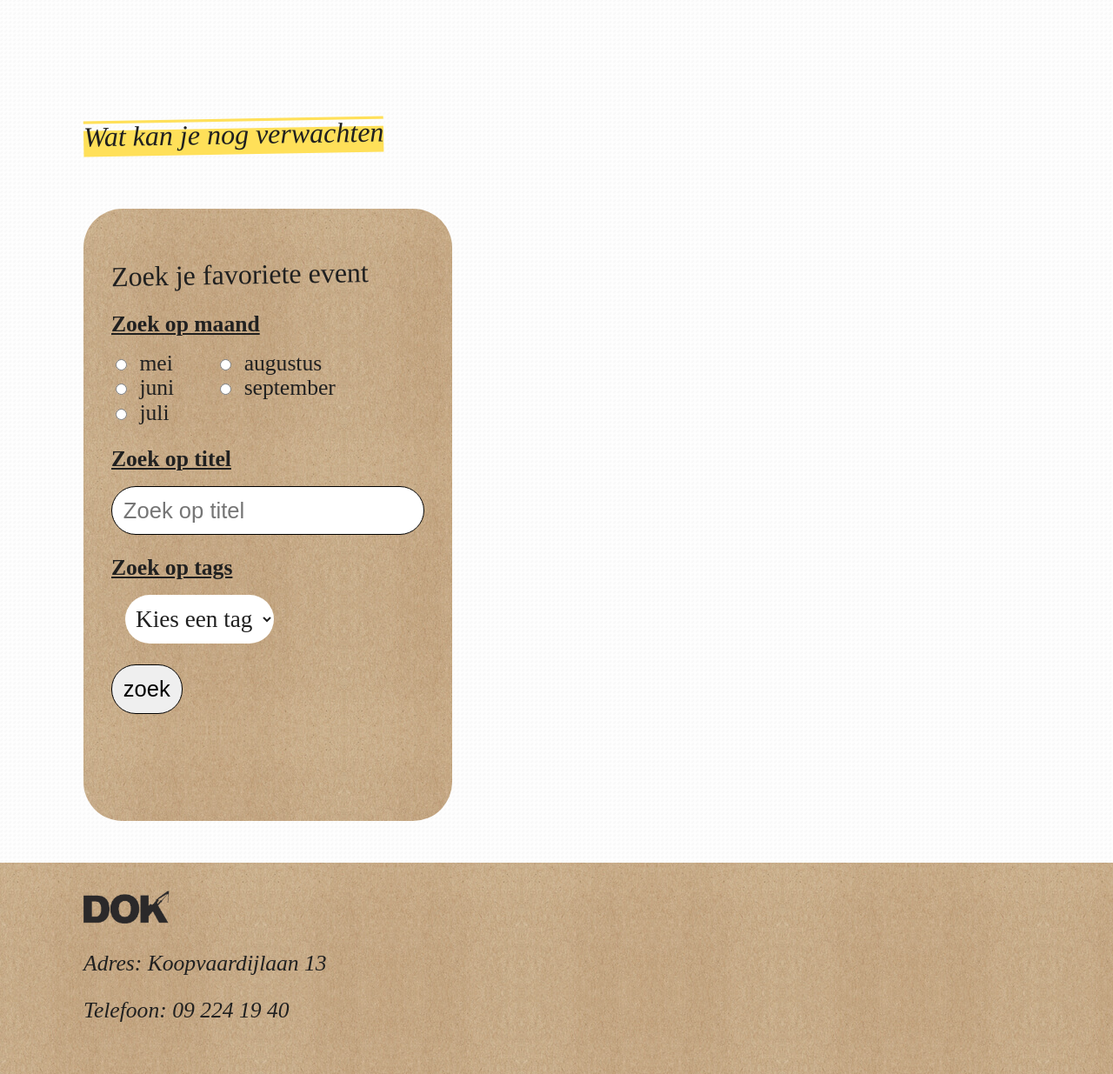
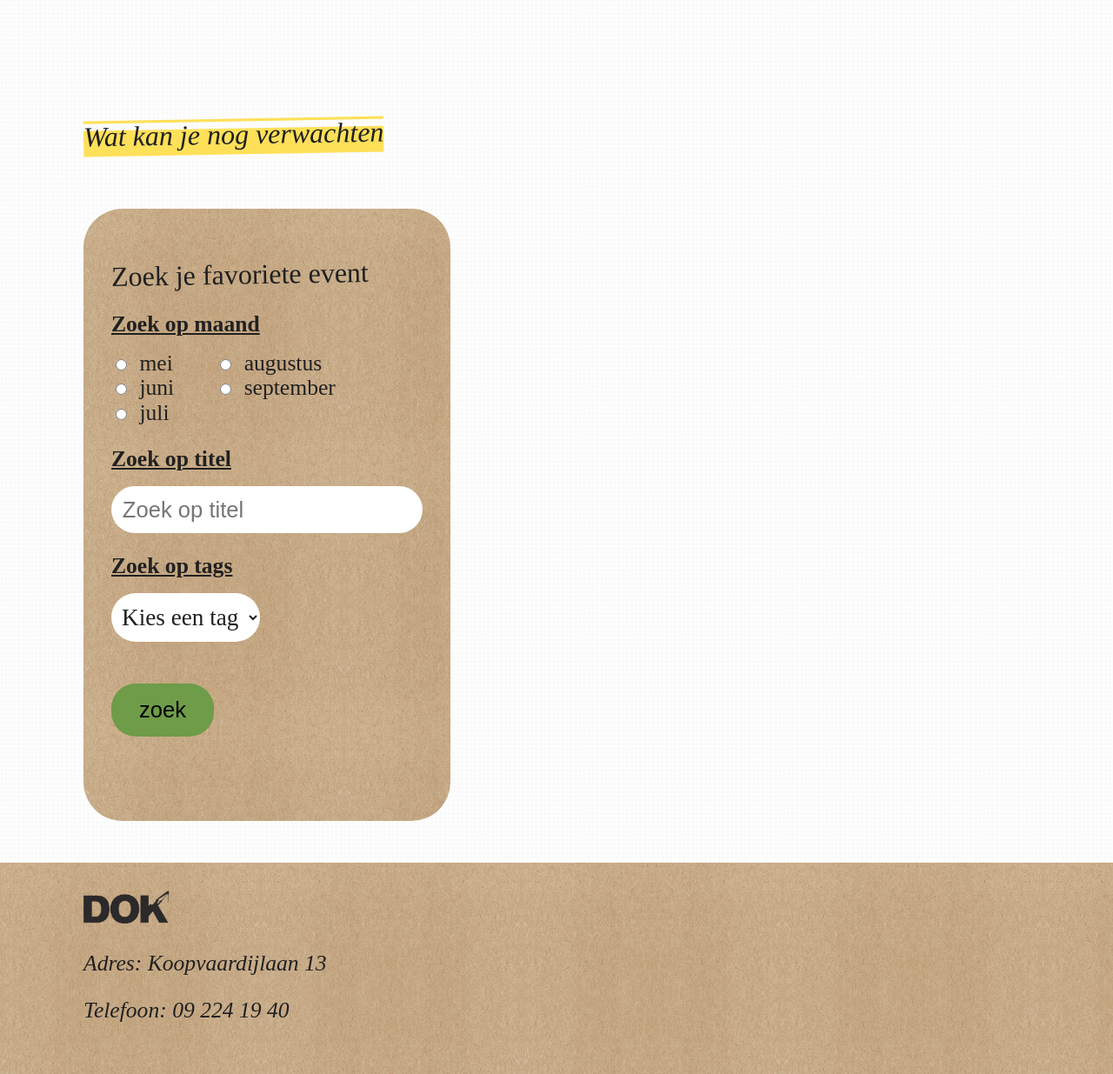
Before and after one commit to lottebijlsma/dokgent, a PHP site: page /js/?page=events in a window 1280 px wide. Shown: the part 1116-2351 px from the top of the page at 87% size. Run offline with PHP 8.4, Linux system fonts and the light colour scheme; data that the repository does not hold is empty; some libraries are stand-ins or nearby versions.

Commit message:
:lipstick: Newsletter registration works little tweaks in responsive

```diff
--- a/src/controller/EventsController.php
+++ b/src/controller/EventsController.php
@@ -14,6 +14,8 @@ class EventsController extends Controller {
   public function index() {
     $images = $this->eventDAO->highlights();
     $this->set('images', $images);
+
+    if(!empty($_POST)) $this->handleRegistration();
   }
 
   public function events() {
@@ -117,4 +119,15 @@ class EventsController extends Controller {
     $this->set('events', $events);
   }
 
+  private function handleRegistration(){
+    if($this->eventDAO->insert($_POST)) {
+      // $_SESSION['info'] = 'Registratie was succesvol';
+      $this->redirect('index.php');
+    } else {
+      $errors = $this->eventDAO->validateRegistrationData($_POST);
+      $_SESSION["error"] = $errors;
+      $this->redirect('index.php');
+    }
+  }
+
 }
--- a/src/css/style.css
+++ b/src/css/style.css
@@ -38,6 +38,10 @@ h1 {
   font-weight: 500;
   transform: rotate(-1deg);
   line-height: 2.1rem;
+}
+
+.error {
+  color: var(--main-red);
 }
 
 a:link,
@@ -225,11 +229,11 @@ h2 {
   background-color: var(--main-black);
   font-size: 1.3rem;
   padding: .5rem;
+  margin-left: 1rem;
   color: white;
   position: absolute;
   z-index: 3;
   margin-top: -5rem;
-  margin-left: 1rem;
 }
 
 .event-image {
@@ -335,6 +339,17 @@ h3 {
   margin-top: 3rem;
 }
 
+.main-input {
+  border: 0;
+}
+
+.submit-btn {
+  border: 0;
+  margin-top: 3rem;
+  background-color: var(--main-green);
+  padding: 1rem 2rem;
+}
+
 .events-content {
   display: flex;
   justify-content: space-between;
@@ -350,10 +365,6 @@ h3 {
   border: 0;
   height: 3.5rem;
   margin-top: 0;
-}
-
-.zoeken {
-  margin-top: 5rem;
 }
 
 h4 {
@@ -504,7 +515,7 @@ h4 {
   }
 
   .event-image {
-    width: 28.3rem;
+    width: 35vw;
   }
 
   .event {
--- a/src/dao/EventDAO.php
+++ b/src/dao/EventDAO.php
@@ -150,4 +150,26 @@ class EventDAO extends DAO {
     return $tagsByEventId;
   }
 
+  public function insert($data){
+    $errors = $this->validateRegistrationData($data);
+    if(!empty($errors)) return false;
+
+    $sql = "INSERT INTO `ma3_dok_newsletter` (`email`)
+    VALUES(:email)";
+
+    $stmt = $this->pdo->prepare($sql);
+    $stmt->bindValue(':email', $data['email']);
+
+    return $stmt->execute();
+  }
+
+  public function validateRegistrationData($data){
+    $errors = [];
+
+    if(!isset($data["email"]) || empty($data["email"])){
+      $errors[] = "Vul aub een geldig e-mail adres in";
+    }
+    return $errors;
+  }
+
 }
--- a/src/view/events/events.php
+++ b/src/view/events/events.php
@@ -41,19 +41,19 @@
             <label for="">september</label>
           </div>
         </div>
-        <h4>Zoek op titel</h3>
-        <input type="text" id="search" name="query" placeholder="Zoek op titel" value="">
+        <h4>Zoek op titel</h4>
+        <input class='main-input' type="text" id="search" name="query" placeholder="Zoek op titel" value="">
         <input type="hidden" name="page" value="search">
-        <h4>Zoek op tags</h3>
+        <h4>Zoek op tags</h4>
         <div class='styled-select'>
-          <select class='tag' name='tag' id='tag' placeholder=" een tag">
+          <select name='tag' id='tag' placeholder=" een tag">
             <option value"" disabled selected>Kies een tag</option>
             <?php foreach ($tags as $tag): ?>
               <option><?php echo($tag['tag']); ?></option>
             <?php endforeach; ?>
           </select>
         </div>
-        <input class='zoeken' type="submit" name="action" value="zoek">
+        <input class='submit-btn' type="submit" name="action" value="zoek">
       </form>
     </div>
     <div class='event'>
--- a/src/view/layout.php
+++ b/src/view/layout.php
@@ -18,25 +18,12 @@
         s.parentNode.insertBefore(wf, s);
       })();
     </script>
-
-    <!-- <script type="text/javascript">
-      WebFontConfig = {
-        google: { families: ['Rubik:400,500,700'] }
-      };
-
-      (function() {
-        var wf = document.createElement('script');
-        wf.src = ('https:' == document.location.protocol ? 'https' : 'http') +
-          '://ajax.googleapis.com/ajax/libs/webfont/1/webfont.js';
-        wf.type = 'text/javascript';
-        var s = document.getElementsByTagName('script')[0];
-        s.parentNode.insertBefore(wf, s);
-      })();
-    </script> -->
     <title>DOK</title>
     <?php echo $css;?>
   </head>
   <body>
+    <?php if(!empty($_SESSION['info'])): ?><div class="alert alert-success"><?php echo $_SESSION['info'];?></div><?php endif; ?>
+    <?php if(!empty($_SESSION['error'])): ?><div class="alert alert-danger"><?php echo $_SESSION['error'];?></div><?php endif; ?>
     <header>
       <div class='main-nav'>
         <a href="/"><img src='../assets/img/doklogo.png' alt="logo van DOK Gent" width="100"></a>
@@ -57,13 +44,9 @@
       <div class='fold'>
         <img src='../assets/svg/dok17.svg' alt="">
       </div>
-      <div class="container">
-        <?php if(!empty($_SESSION['info'])): ?><div class="alert alert-success"><?php echo $_SESSION['info'];?></div><?php endif; ?>
-        <?php if(!empty($_SESSION['error'])): ?><div class="alert alert-danger"><?php echo $_SESSION['error'];?></div><?php endif; ?>
-
+      <div class='container'>
         <?php echo $content; ?>
       </div>
-
       <?php echo $js;?>
     </main>
     <footer>
```
Also changed, not shown: src/view/events/index.php (+4 -3 lines), 1 other file.
